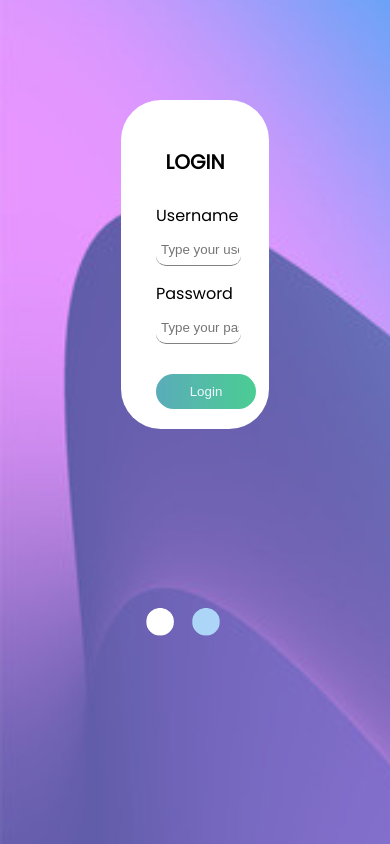
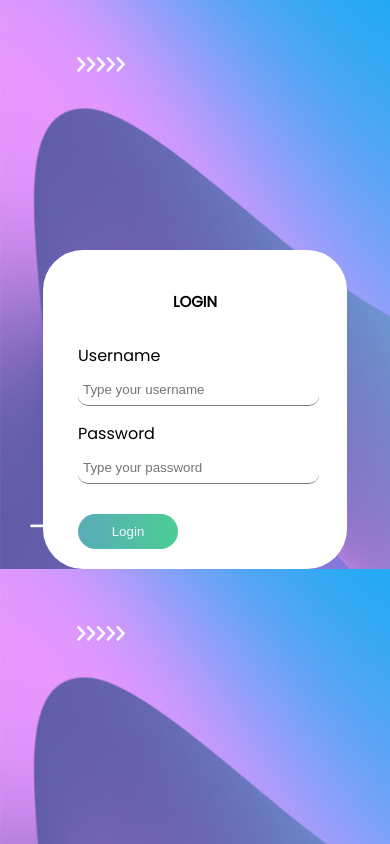
Before and after one commit to Quadry01/event-register, a React (Create React App) app: page / in a window 390 px wide. Built offline with nearby package versions, Linux system fonts and the light colour scheme.

Commit message:
mobile view

```diff
--- a/src/App.css
+++ b/src/App.css
@@ -5,6 +5,13 @@ html {
 }
 body {
   background-image: url("./images/Blue\ Pink\ Gradient\ Technology\ Desktop\ Wallpaper.png");
+  background-size: cover;
   background-repeat: no-repeat;
   font-family: "Poppins", sans-serif;
 }
+@media screen and (max-width: 740px) {
+  body {
+    background-size: cover;
+    background-repeat: repeat;
+  }
+}
--- a/src/Components/Attendance/Attendance.css
+++ b/src/Components/Attendance/Attendance.css
@@ -11,4 +11,5 @@
 }
 .log-container {
   display: flex;
+  flex-wrap: wrap;
 }
--- a/src/Components/Eventpage/Eventpage.css
+++ b/src/Components/Eventpage/Eventpage.css
@@ -39,8 +39,7 @@ a {
   height: 100px;
   border-radius: 20px;
 }
-.event-img-div {
-}
+
 .event-details {
   position: relative;
   padding-top: 10px;
@@ -49,3 +48,15 @@ a {
   bottom: 25px;
   background-color: aliceblue;
 }
+@media screen and (max-width: 740px) {
+  .event-card {
+    width: 150px;
+    /* height: 300px; */
+    /* margin: 20px 25px; */
+    margin-left: 10px;
+    background-repeat: repeat-y;
+  }
+  .register-btn {
+    margin-top: 10px;
+  }
+}
--- a/src/Components/Form/Form.css
+++ b/src/Components/Form/Form.css
@@ -38,3 +38,18 @@ input {
   border-radius: 20px;
   margin-top: 10px;
 }
+@media screen and (max-width: 740px) {
+  .form-div {
+    width: 80%;
+    margin-top: 40px;
+  }
+  input {
+    height: 40px;
+  }
+  .form-header {
+    font-size: 15px;
+    margin: auto;
+    margin-bottom: 30px;
+    margin-top: 20px;
+  }
+}
--- a/src/Components/Login/Login.css
+++ b/src/Components/Login/Login.css
@@ -49,3 +49,10 @@
     rgb(75, 205, 147)
   );
 }
+
+@media screen and (max-width: 740px) {
+  .form-container-login {
+    width: 60%;
+    margin-top: 150px;
+  }
+}
--- a/src/Components/Thankyou/Thankyou.css
+++ b/src/Components/Thankyou/Thankyou.css
@@ -25,3 +25,10 @@
   border-radius: 20px;
   margin-top: 10px;
 }
+
+@media screen and (max-width: 740px) {
+  .card {
+    margin-top: 100px;
+    width: 70%;
+  }
+}
```
